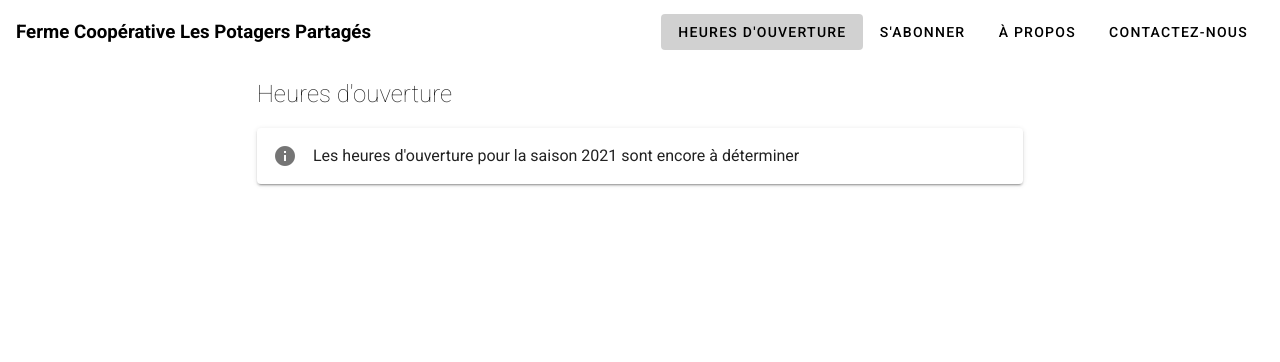
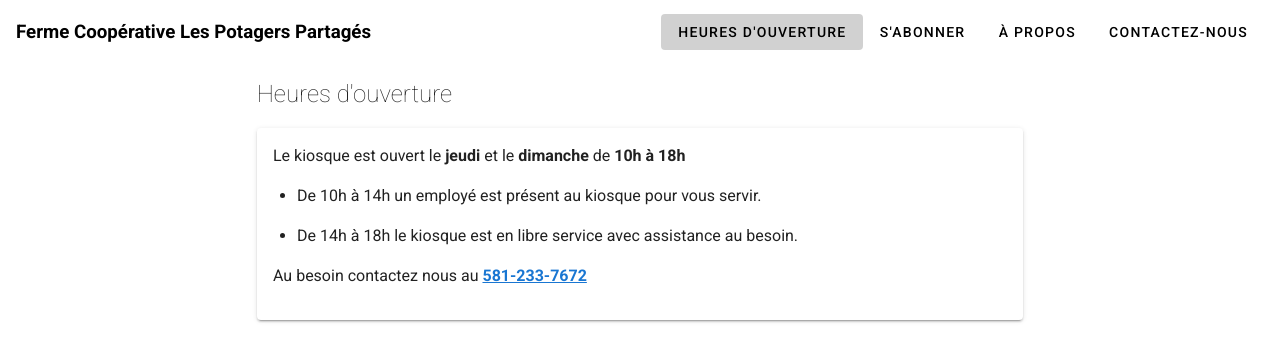
Before and after one commit to VincentBlouin/popas-vitrine, a Vue app: page /ouverture in a window 1280 px wide. Shown: the top 362 px of the page. Built offline with nearby package versions, Linux system fonts and the light colour scheme.

Commit message:
ouverture

```diff
--- a/package.json
+++ b/package.json
@@ -11,7 +11,7 @@
     "core-js": "^3.6.5",
     "vue": "^2.6.12",
     "vue-router": "^3.2.0",
-    "vuetify": "^2.3.12"
+    "vuetify": "^2.5.5"
   },
   "devDependencies": {
     "@mdi/font": "^5.3.45",
--- a/src/views/Ouverture.vue
+++ b/src/views/Ouverture.vue
@@ -6,10 +6,23 @@
         <h2 class="font-weight-thin mb-4">Heures d'ouverture</h2>
         <v-alert
             colored-border
-            type="info"
             elevation="2"
         >
-          Les heures d'ouverture pour la saison 2021 sont encore à déterminer
+          <p>
+            Le kiosque est ouvert le <strong>jeudi</strong> et le <strong>dimanche</strong> de
+            <strong>10h à 18h</strong>
+          </p>
+          <ul>
+            <li class="pb-4">
+              De 10h à 14h un employé est présent au kiosque pour vous servir.
+            </li>
+            <li class="pb-4">
+              De 14h à 18h le kiosque est en libre service avec assistance au besoin.
+            </li>
+          </ul>
+          <p>
+            Au besoin contactez nous au <a href="tel:581-233-7672">581-233-7672</a>
+          </p>
         </v-alert>
         <v-img
             :src="require('../assets/legumes.jpg')"
```
Also changed, not shown: 1 other file (tests, documents, lock files or other folders).
